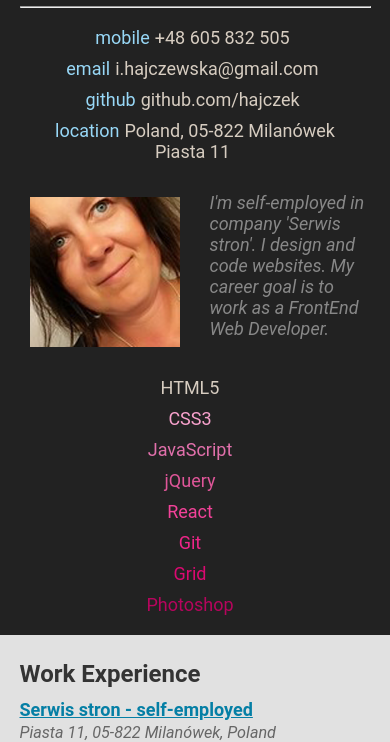
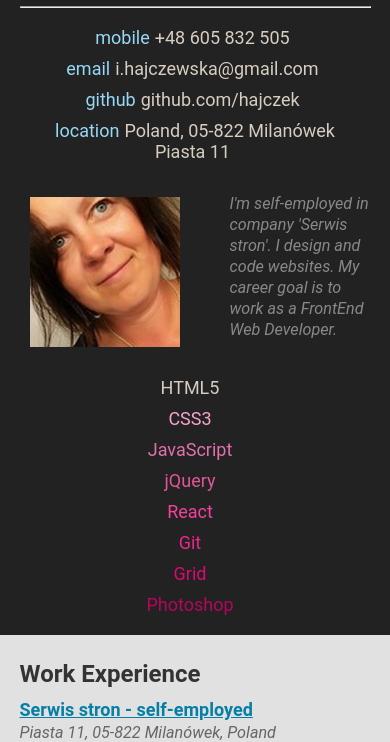
Before and after one commit to hajczek/Resume, a plain HTML site: page index.html in a window 390 px wide. Shown: the part 82-824 px from the top of the page. Drawn offline with Linux system fonts and the light colour scheme; some packages are replaced by stand-ins of ours.

Commit message:
Added new styles for image and font-size for small screens.

```diff
--- a/css/style.css
+++ b/css/style.css
@@ -319,6 +319,7 @@ span {
     }
     .biopic {
        width: 150px;
+        margin-right: 20px;
     }
 }
 
@@ -349,7 +350,7 @@ span {
         margin-bottom: 10px;
     }
     .welcome-message {
-        font-size: 1em;
+        font-size: 0.9em;
     }
     .flex-column {
         flex-direction: column;
```
